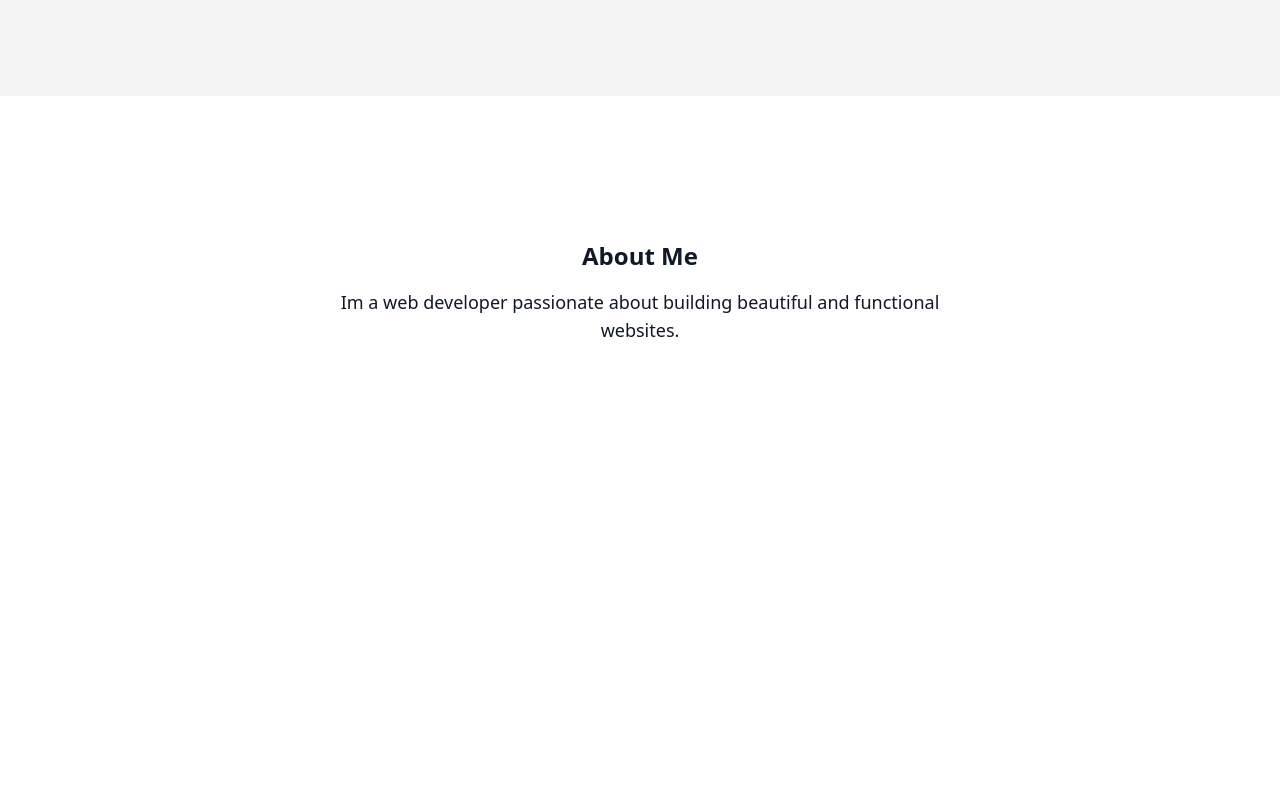
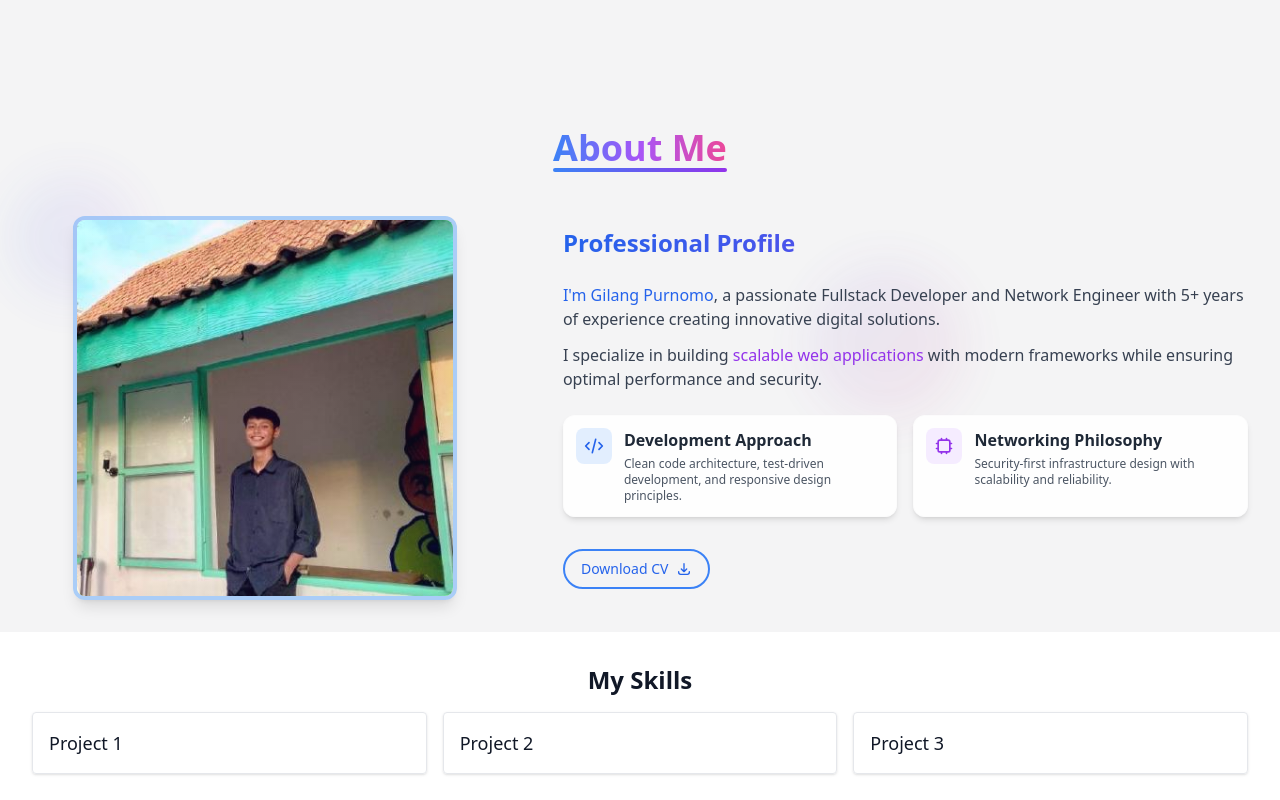
Before and after one commit to Gilangp/Portofolio, a Vue app: page / in a window 1280 px wide. Shown: the part 760-1560 px from the top of the page. Built offline with nearby package versions, Linux system fonts and the light colour scheme.

Commit message:
fix: page About

```diff
--- a/src/App.vue
+++ b/src/App.vue
@@ -9,6 +9,10 @@
 
       <section id="about" class="section-page">
         <About />
+      </section>
+
+      <section id="skills" class="section-page">
+        <Skills />
       </section>
 
       <section id="portfolio" class="section-page">
@@ -29,6 +33,7 @@ import NavBar from '@/components/layout/NavBar.vue'
 import Footer from '@/components/layout/Footer.vue'
 import Home from '@/components/sections/Home.vue'
 import About from '@/components/sections/About.vue'
+import Skills from '@/components/sections/Skills.vue'
 import Portfolio from '@/components/sections/Portfolio.vue'
 import Contact from '@/components/sections/Contact.vue'
 
@@ -38,6 +43,7 @@ export default {
     Footer,
     Home,
     About,
+    Skills,
     Portfolio,
     Contact
   },
@@ -51,10 +57,10 @@ export default {
 </script>
 
 <style>
-.section-page {
+/* .section-page {
   @apply min-h-screen py-14;
-  scroll-margin-top: 2.5rem; /* Sesuaikan dengan tinggi navbar */
-}
+  scroll-margin-top: 2.5rem;
+} */
 
 .responsive-layout {
   @apply text-base md:text-lg;
--- a/src/components/sections/About.vue
+++ b/src/components/sections/About.vue
@@ -1,7 +1,168 @@
 <template>
-  <div class="p-8 max-w-2xl mx-auto text-center">
-    <!-- <img src="/src/assets/images/profile.jpg" alt="Profile" class="rounded-full w-32 h-32 mx-auto mb-4"> -->
-    <h2 class="text-2xl font-semibold">About Me</h2>
-    <p class="mt-4">Im a web developer passionate about building beautiful and functional websites.</p>
-  </div>
+  <section id="about" class="min-h-[60vh] bg-light-gray text-gray-900 dark:bg-gradient-to-br dark:from-gray-900 dark:via-gray-850 dark:to-gray-800 dark:text-white transition-colors duration-700 relative overflow-hidden py-4 md:py-8">
+    <!-- Background elements remain unchanged -->
+    <div class="absolute top-0 left-0 w-full h-full overflow-hidden pointer-events-none z-0">
+      <div class="absolute top-1/4 left-1/5 w-32 h-32 rounded-full bg-gradient-to-r from-blue-600/10 to-purple-600/10 blur-xl animate-float-slow opacity-70"></div>
+      <div class="absolute bottom-1/3 right-1/4 w-40 h-40 rounded-full bg-gradient-to-br from-indigo-600/10 to-pink-600/10 blur-xl animate-float-slower opacity-70"></div>
+    </div>
+
+    <div class="h-14"></div>
+
+    <div class="container mx-auto px-4 sm:px-6 lg:px-8 relative z-10">
+      <!-- Header remains unchanged -->
+      <h2 class="text-3xl md:text-4xl font-bold text-center mb-8 md:mb-12 animate-fade-in">
+        <span class="relative inline-block">
+          <span class="bg-clip-text text-transparent bg-gradient-to-r from-blue-500 via-purple-500 to-pink-500 dark:from-blue-400 dark:via-purple-400 dark:to-pink-400">
+            About Me
+          </span>
+          <span class="absolute -bottom-1 left-0 w-full h-1 bg-gradient-to-r from-blue-500 to-purple-600 rounded-full animate-underline"></span>
+        </span>
+      </h2>
+
+      <div class="flex flex-col lg:flex-row items-center gap-8 xl:gap-12">
+        <!-- Photo container remains unchanged -->
+        <div class="w-full lg:w-2/5 order-1 animate-fade-in" style="animation-delay: 0.2s">
+          <div class="relative w-80 h-80 sm:w-96 sm:h-96 mx-auto">
+            <div class="relative w-full h-full overflow-hidden rounded-xl border-4 border-blue-400/50 hover:border-purple-300 transition-all duration-500 z-10 shadow-lg hover:shadow-xl hover:shadow-purple-500/20 group transform hover:-translate-y-1">
+              <img
+                src="@/assets/images/porto.jpeg"
+                alt="Gilang Purnomo"
+                class="w-full h-full object-cover transition-transform duration-500 group-hover:scale-105"
+                loading="lazy"
+              />
+              <div class="absolute inset-0 bg-gradient-to-br from-blue-500/0 via-purple-600/10 to-blue-700/10 group-hover:via-purple-600/20 transition-all duration-300 rounded-xl"></div>
+            </div>
+          </div>
+        </div>
+
+        <!-- Content section -->
+        <div class="w-full lg:w-3/5 order-2 space-y-4 md:space-y-6 animate-fade-in text-left pl-0 lg:pl-4" style="animation-delay: 0.4s">
+          <!-- Other content remains unchanged -->
+          <h3 class="text-xl md:text-2xl font-semibold bg-clip-text text-transparent bg-gradient-to-r from-blue-600 to-purple-600 dark:from-blue-400 dark:to-purple-500">
+            Professional Profile
+          </h3>
+
+          <div class="space-y-3">
+            <p class="text-gray-700 dark:text-gray-300 text-sm md:text-base leading-relaxed">
+              <span class="text-blue-600 dark:text-blue-400 font-medium">I'm Gilang Purnomo</span>, a passionate Fullstack Developer and Network Engineer with 5+ years of experience creating innovative digital solutions.
+            </p>
+
+            <p class="text-gray-700 dark:text-gray-300 text-sm md:text-base leading-relaxed">
+              I specialize in building <span class="text-purple-600 dark:text-purple-400 font-medium">scalable web applications</span> with modern frameworks while ensuring optimal performance and security.
+            </p>
+          </div>
+
+          <div class="grid grid-cols-1 md:grid-cols-2 gap-3 md:gap-4">
+            <!-- Info cards remain unchanged -->
+            <div class="bg-white/90 dark:bg-gray-800/90 p-3 rounded-xl shadow-md hover:shadow-lg transition-all duration-300 transform hover:-translate-y-1 backdrop-blur-sm border border-gray-100/30 dark:border-gray-700/30">
+              <div class="flex items-start gap-3">
+                <div class="p-2 bg-blue-100/80 dark:bg-blue-900/30 rounded-lg text-blue-600 dark:text-blue-400">
+                  <svg xmlns="http://www.w3.org/2000/svg" class="w-5 h-5" fill="none" viewBox="0 0 24 24" stroke="currentColor">
+                    <path stroke-linecap="round" stroke-linejoin="round" stroke-width="2" d="M10 20l4-16m4 4l4 4-4 4M6 16l-4-4 4-4" />
+                  </svg>
+                </div>
+                <div>
+                  <h4 class="text-base font-semibold text-gray-800 dark:text-white mb-1">Development Approach</h4>
+                  <p class="text-gray-600 dark:text-gray-300 text-xs">
+                    Clean code architecture, test-driven development, and responsive design principles.
+                  </p>
+                </div>
+              </div>
+            </div>
+
+            <div class="bg-white/90 dark:bg-gray-800/90 p-3 rounded-xl shadow-md hover:shadow-lg transition-all duration-300 transform hover:-translate-y-1 backdrop-blur-sm border border-gray-100/30 dark:border-gray-700/30">
+              <div class="flex items-start gap-3">
+                <div class="p-2 bg-purple-100/80 dark:bg-purple-900/30 rounded-lg text-purple-600 dark:text-purple-400">
+                  <svg xmlns="http://www.w3.org/2000/svg" class="w-5 h-5" fill="none" viewBox="0 0 24 24" stroke="currentColor">
+                    <path stroke-linecap="round" stroke-linejoin="round" stroke-width="2" d="M9 3v2m6-2v2M9 19v2m6-2v2M5 9H3m2 6H3m18-6h-2m2 6h-2M7 19h10a2 2 0 002-2V7a2 2 0 00-2-2H7a2 2 0 00-2 2v10a2 2 0 002 2z" />
+                  </svg>
+                </div>
+                <div>
+                  <h4 class="text-base font-semibold text-gray-800 dark:text-white mb-1">Networking Philosophy</h4>
+                  <p class="text-gray-600 dark:text-gray-300 text-xs">
+                    Security-first infrastructure design with scalability and reliability.
+                  </p>
+                </div>
+              </div>
+            </div>
+          </div>
+
+          <!-- Modified button section - standard size for tablet and desktop -->
+          <div class="pt-2">
+            <a href="/path-to-cv.pdf" download="Gilang-Purnomo-CV.pdf"
+              class="inline-block border-2 border-blue-500 dark:border-blue-400 text-blue-600 dark:text-blue-400 hover:text-white dark:hover:text-white px-4 py-2 md:px-5 md:py-2 lg:px-4 lg:py-2 rounded-full text-sm font-medium transition-all duration-300 transform hover:scale-[1.03] hover:bg-blue-500 dark:hover:bg-blue-400 flex items-center justify-center gap-2 w-fit mx-auto md:mx-0">
+              Download CV
+              <svg xmlns="http://www.w3.org/2000/svg" class="w-4 h-4 transition-transform duration-300 group-hover:translate-x-1" fill="none" viewBox="0 0 24 24" stroke="currentColor">
+                <path stroke-linecap="round" stroke-linejoin="round" stroke-width="2" d="M4 16v1a3 3 0 003 3h10a3 3 0 003-3v-1m-4-4l-4 4m0 0l-4-4m4 4V4" />
+              </svg>
+            </a>
+          </div>
+        </div>
+      </div>
+    </div>
+  </section>
 </template>
+
+<script>
+export default {
+  methods: {
+    scrollToSection(sectionId) {
+      const element = document.getElementById(sectionId);
+      if (element) {
+        element.scrollIntoView({ behavior: 'smooth' });
+      }
+    }
+  }
+};
+</script>
+
+<style scoped>
+/* Animations remain unchanged */
+.animate-fade-in {
+  animation: fadeIn 0.6s cubic-bezier(0.22, 1, 0.36, 1) forwards;
+  opacity: 0;
+}
+
+.animate-float-slow {
+  animation: float 12s ease-in-out infinite;
+}
+
+.animate-float-slower {
+  animation: float 16s ease-in-out infinite;
+}
+
+.animate-underline {
+  animation: underlineWidth 1.2s ease-out forwards;
+}
+
+@keyframes fadeIn {
+  from {
+    opacity: 0;
+    transform: translateY(15px);
+  }
+  to {
+    opacity: 1;
+    transform: translateY(0);
+  }
+}
+
+@keyframes float {
+  0%, 100% {
+    transform: translateY(0) translateX(0);
+  }
+  50% {
+    transform: translateY(-15px) translateX(8px);
+  }
+}
+
+@keyframes underlineWidth {
+  0% {
+    width: 0;
+    left: 50%;
+  }
+  100% {
+    width: 100%;
+    left: 0;
+  }
+}
+</style>
--- a/src/components/sections/Home.vue
+++ b/src/components/sections/Home.vue
@@ -7,7 +7,7 @@
       <div class="absolute top-1/3 right-1/4 w-24 h-24 rounded-full bg-blue-500/10 blur-xl animate-float-reverse"></div>
     </div>
 
-    <!-- <div class="h-16"></div> -->
+    <div class="h-14"></div>
 
     <div class="container mx-auto px-4 sm:px-6 lg:px-8 pt-6 md:pt-10 pb-12 md:pb-20 relative z-10">
       <div class="flex flex-col lg:flex-row items-center justify-around gap-8 md:gap-10 xl:gap-12">
--- /dev/null
+++ b/src/components/sections/Skills.vue
@@ -0,0 +1,10 @@
+<template>
+  <div class="p-8">
+    <h2 class="text-2xl font-semibold text-center mb-4">My Skills</h2>
+    <div class="grid grid-cols-1 md:grid-cols-2 lg:grid-cols-3 gap-4">
+      <div class="p-4 border rounded shadow hover:shadow-lg">Project 1</div>
+      <div class="p-4 border rounded shadow hover:shadow-lg">Project 2</div>
+      <div class="p-4 border rounded shadow hover:shadow-lg">Project 3</div>
+    </div>
+  </div>
+</template>
```
